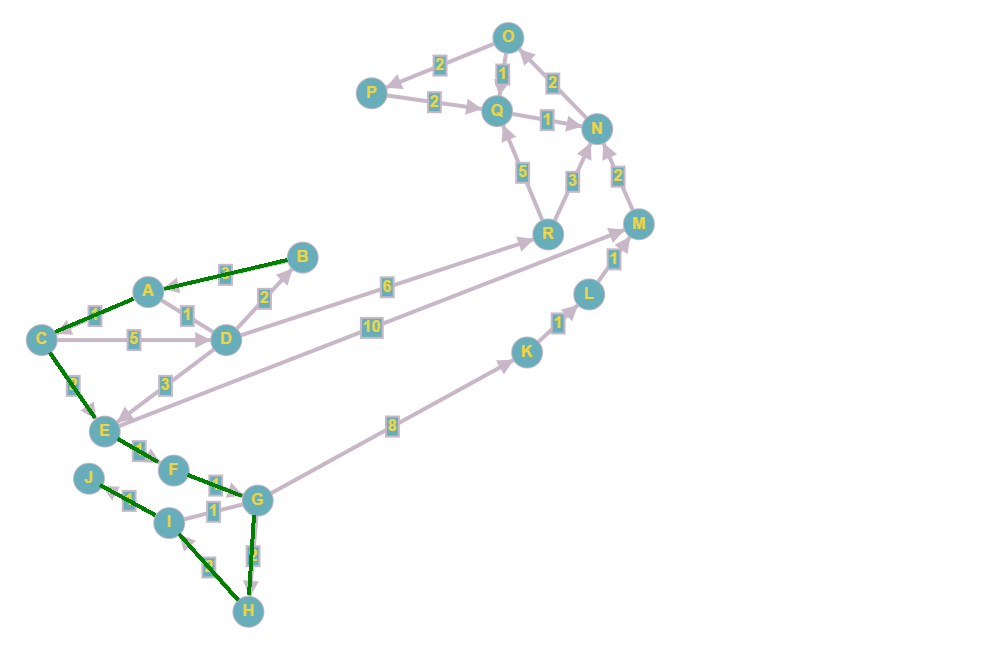
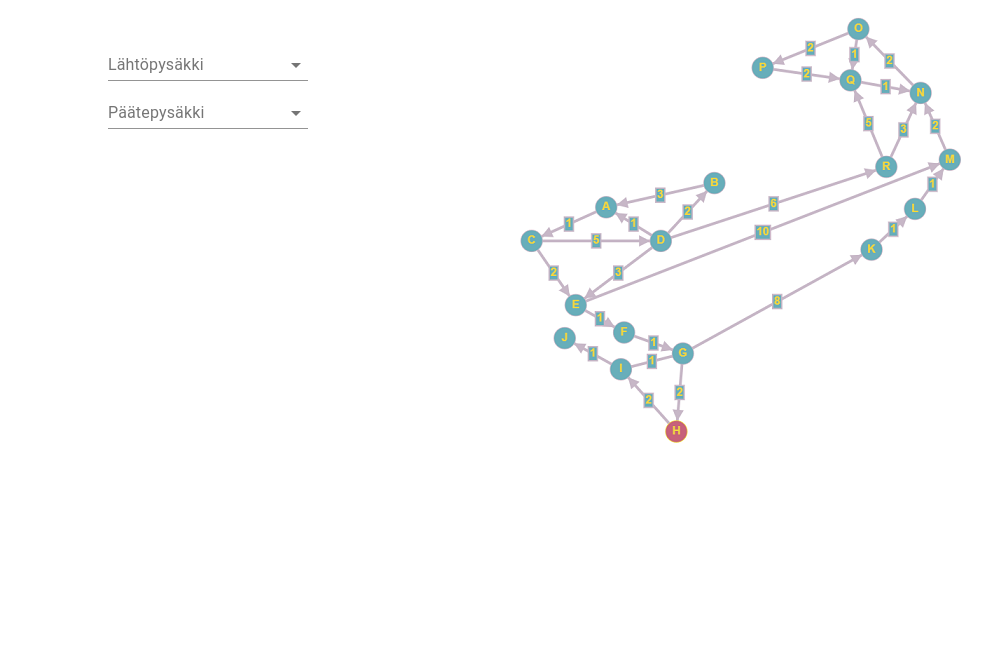
Before and after one commit to tikerola/busstops, a React (Create React App) app: page / in a window 1280 px wide. Shown: the top 666 px of the page, without its empty margins (0-999 px from the left). Built offline with nearby package versions, Linux system fonts and the light colour scheme.

Commit message:
pienempi kartta ja pysäkkien valinta

```diff
--- a/package.json
+++ b/package.json
@@ -3,6 +3,7 @@
   "version": "0.1.0",
   "private": true,
   "dependencies": {
+    "@material-ui/core": "^4.9.12",
     "@testing-library/jest-dom": "^4.2.4",
     "@testing-library/react": "^9.3.2",
     "@testing-library/user-event": "^7.1.2",
--- a/src/App.js
+++ b/src/App.js
@@ -1,14 +1,24 @@
 import React from 'react';
-import graph from './routes/model'
 import Canvas from './canvas/Canvas'
+import UI from './ui/UI'
 
-const distance = graph.shortestPath('B', 'J')
+
+
+const styles = {
+  display: 'flex',
+  flexDirection: 'row',
+  justifyContent: 'space-around'
+}
 
 function App() {
-  console.log(distance)
+  const [data, setData] = React.useState({})
+
+
   return (
-    <div>
-      <Canvas path={distance.pathWithColor} />
+    <div style={styles}>
+      {console.log(data, 'data')}
+      <UI setData={setData} />
+      <Canvas path={data.pathWithColor} />
     </div>
   );
 }
--- a/src/canvas/Canvas.js
+++ b/src/canvas/Canvas.js
@@ -1,3 +1,4 @@
+/* eslint-disable no-loop-func */
 import React from 'react'
 import canvasData from './data'
 
@@ -7,11 +8,45 @@ class Canvas extends React.Component {
     }
 
     canvasRef = React.createRef()
+    imageRef = React.createRef()
+
+    componentDidMount() {
+
+        const canvas = this.canvasRef.current
+        const ctx = canvas.getContext("2d")
+        const img = new Image()
+        this.imageRef.current = img
+        img.src = './assets/images/kartta070.png'
+
+        img.onload = () => {
+            ctx.drawImage(img, 0, 0)
+        }
+    }
+
+    animate() {
+        const { path } = this.props
+        const canvas = this.canvasRef.current
+        const ctx = canvas.getContext("2d")
+
+        console.log('fuck')
+
+        ctx.drawImage(this.imageRef.current, 0, 0)
+        for (let i = 0; i < path.length - 1; i++) {
+            setTimeout(() => this.drawLine(ctx, path[i].vertex, path[i + 1].vertex, path[i].color), (i + 1) * 500)
+        }
+
+    }
+
+    componentDidUpdate(prevProps, prevState) {
+        console.log('animoidaan', this.props.path)
+        this.animate()
+
+    }
 
     drawLine = (ctx, v1, v2, color) => {
         ctx.beginPath();
-        ctx.lineWidth=3
-        ctx.strokeStyle=color
+        ctx.lineWidth = 3
+        ctx.strokeStyle = color
         const index = `${v1}${v2}`
         let animCounter = 500
 
@@ -21,7 +56,7 @@ class Canvas extends React.Component {
         let prevStartX = canvasData[index].start[0]
         let prevStartY = canvasData[index].start[1]
 
-        while(animCounter--) {
+        while (animCounter--) {
             // eslint-disable-next-line no-loop-func
             setTimeout(() => {
                 ctx.moveTo(prevStartX, prevStartY);
@@ -34,28 +69,6 @@ class Canvas extends React.Component {
         }
     }
 
-
-
-
-
-    componentDidMount() {
-        const canvas = this.canvasRef.current
-        const ctx = canvas.getContext("2d")
-        const img = new Image()
-        img.src = './assets/images/kartta.png'
-
-        const { path } = this.props
-
-
-        img.onload = () => {
-            ctx.drawImage(img, 0, 0)
-
-            for(let i = 0; i < path.length - 1; i++) {
-                setTimeout(() => this.drawLine(ctx, path[i].vertex, path[i + 1].vertex, path[i].color), (i + 1) * 500)
-            }
-
-        }
-    }
     render() {
         return (
             <div style={{ overflow: 'hidden' }}>
--- a/src/canvas/data.js
+++ b/src/canvas/data.js
@@ -1,3 +1,6 @@
+
+const RELATIVE_SIZE = 0.7
+
 const canvasData = {
     'AC':
     {
@@ -85,7 +88,7 @@ const canvasData = {
         end: [504, 352]
     },
     'KL': {
-        start: [529, 334],
+        start: [530, 333],
         end: [569, 298]
     },
     'LM': {
@@ -96,6 +99,14 @@ const canvasData = {
         start: [624, 202],
         end: [595, 135]
     }
+}
+
+for (const key in canvasData) {
+
+    canvasData[key].start[0] *= RELATIVE_SIZE
+    canvasData[key].start[1] *= RELATIVE_SIZE
+    canvasData[key].end[0] *= RELATIVE_SIZE
+    canvasData[key].end[1] *= RELATIVE_SIZE
 
 }
 
--- /dev/null
+++ b/src/ui/UI.js
@@ -0,0 +1,87 @@
+import React, { useEffect } from 'react'
+import graph from '../routes/model'
+import { InputLabel, Select, FormControl } from '@material-ui/core'
+import data from '../data/data.json'
+
+const styles = {
+    display: 'flex',
+    flexDirection: 'column',
+    justifyContent: 'flex-start',
+    marginTop: '2%',
+
+}
+
+const UI = ({ setData }) => {
+
+    const [state, setState] = React.useState({
+        start: '',
+        stop: '',
+    });
+
+
+
+    useEffect(() => {
+        if (state.start && state.stop) {
+
+            const distance = graph.shortestPath(state.start, state.stop)
+            console.log(distance)
+            setData(distance)
+            setState({ start: '', stop: ''})
+        }
+    }, [state.start, state.stop, setData])
+
+    const handleChange = (event) => {
+
+        const name = event.target.name;
+        setState({
+            ...state,
+            [name]: event.target.value,
+        });
+    };
+
+
+    return (
+        <div style={styles}>
+
+            <FormControl >
+                <InputLabel htmlFor="age-native-simple">Lähtöpysäkki</InputLabel>
+                <Select
+                    native
+                    value={state.start}
+                    onChange={handleChange}
+                    style={{ width: '200px' }}
+                    inputProps={{
+                        name: 'start',
+                        id: 'age-native-simple',
+                    }}
+                >
+                    <option aria-label="None" value="" />
+                    {data.pysakit.map(pysakki => (
+                        <option key={pysakki + '1'} value={pysakki}>{pysakki}</option>
+                    ))}
+
+                </Select>
+            </FormControl>
+            <FormControl >
+                <InputLabel htmlFor="päätepysäkki">Päätepysäkki</InputLabel>
+                <Select
+                    native
+                    value={state.stop}
+                    onChange={handleChange}
+                    style={{ width: '200px' }}
+                    inputProps={{
+                        name: 'stop',
+                        id: 'päätepysäkki',
+                    }}
+                >
+                    <option aria-label="None" value="" />
+                    {data.pysakit.map(pysakki => (
+                        <option key={pysakki + '2'} value={pysakki}>{pysakki}</option>
+                    ))}
+                </Select>
+            </FormControl>
+        </div>
+    )
+}
+
+export default UI
```
Also changed, not shown: src/routes/model.js (+0 -16 lines), public/assets/images/kartta070.png (added), 1 other file (tests, documents, lock files or other folders).
